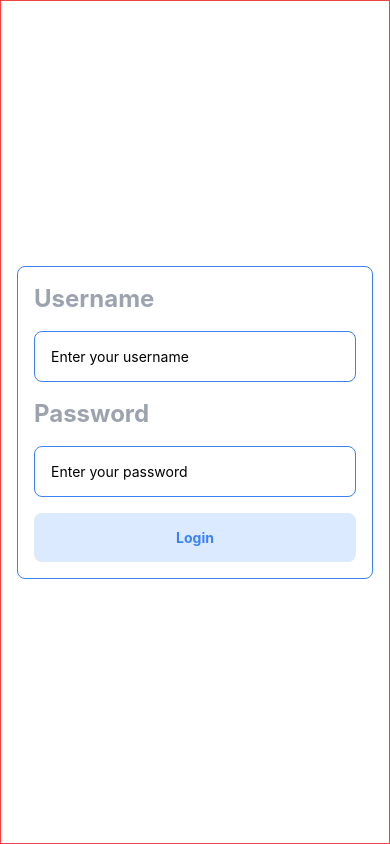
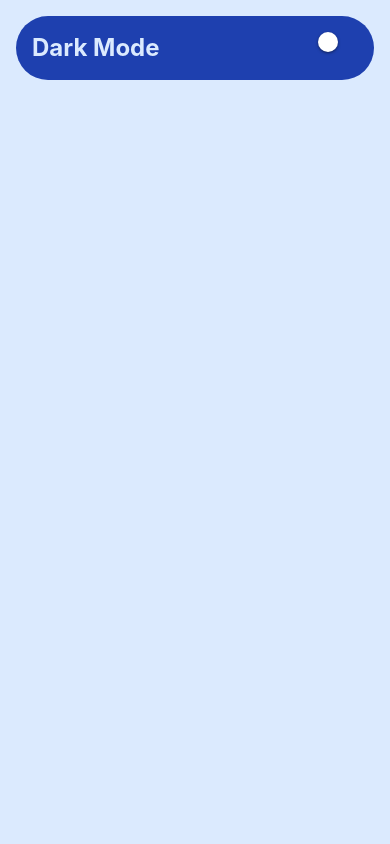
Before and after one commit to Danncode10/React-Native-Part-2-, a React Native app in the folder RNForms/: screen / in a window 390 px wide. Built offline with nearby package versions, Linux system fonts and the light colour scheme.

Commit message:
Add dark mode toggle functionality and update UI components

```diff
--- a/RNForms/App.js
+++ b/RNForms/App.js
@@ -1,13 +1,41 @@
 import "./global.css"
-import { Text, View, SafeAreaView } from "react-native";
-import Login from './components/Login.js';
+import { Text, View, SafeAreaView, Switch, StatusBar} from "react-native";
+import { use, useState } from "react";
 
 export default function App() {
+
+  const [isDarkMode, setIsDarkMode] = useState(false);
+  const [bgColor, setBgColor] = useState("bg-blue-100");
+  const [primaryColor, setPrimaryColor] = useState("bg-blue-800");
+  const [primaryColorText, setPrimaryColorText] = useState("text-blue-100");
+  const [barStyle, setBarStyle] = useState("dark-content");
+
+  function onToggleDarkMode(newValue){
+    setIsDarkMode(newValue);
+    setBgColor(isDarkMode? "bg-blue-100" : "bg-black");
+    setPrimaryColor(isDarkMode? "bg-blue-800": "bg-blue-300");
+    setPrimaryColorText(isDarkMode? "text-blue-300": "text-blue-800");
+    setBarStyle(isDarkMode? "dark-content": "light-content");
+  }
+
+
   return (
-    <View className="flex-1 items-center justify-center bg-white">
+    <View className={`flex-1 items-center justify-center ${bgColor}`}>
+      <StatusBar barStyle={barStyle} />
       <SafeAreaView className="flex-1 w-full p">
-        <View className="border border-red-500 flex-1 justify-center p-4">
-           <Login />
+        <View className=" flex-1 p-4 ">
+          <View className={`${primaryColor} justify-between flex-row rounded-full p-4`}>
+            <Text className={`text-2xl font-bold ${primaryColorText}`}>Dark Mode</Text>
+           <Switch
+            value={isDarkMode}
+            onValueChange={onToggleDarkMode}
+            trackColor={{true: "blue"}}
+            thumbColor={isDarkMode? "lightblue": "white"}
+            ios_backgroundColor="lightblue"
+
+           />
+          </View>
+
         </View>
 
       </SafeAreaView>
```
